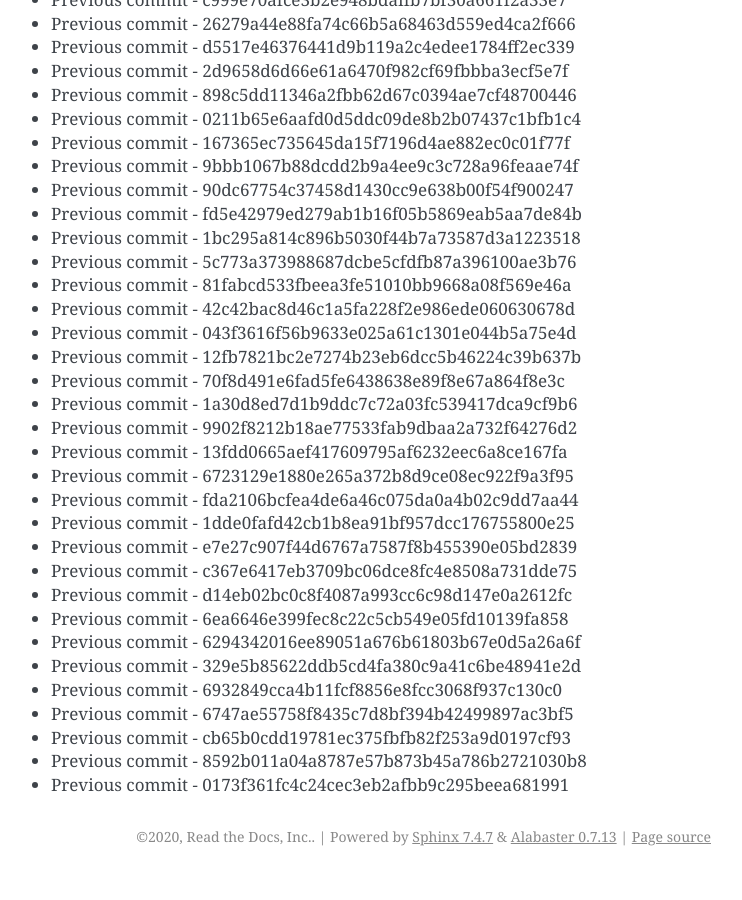
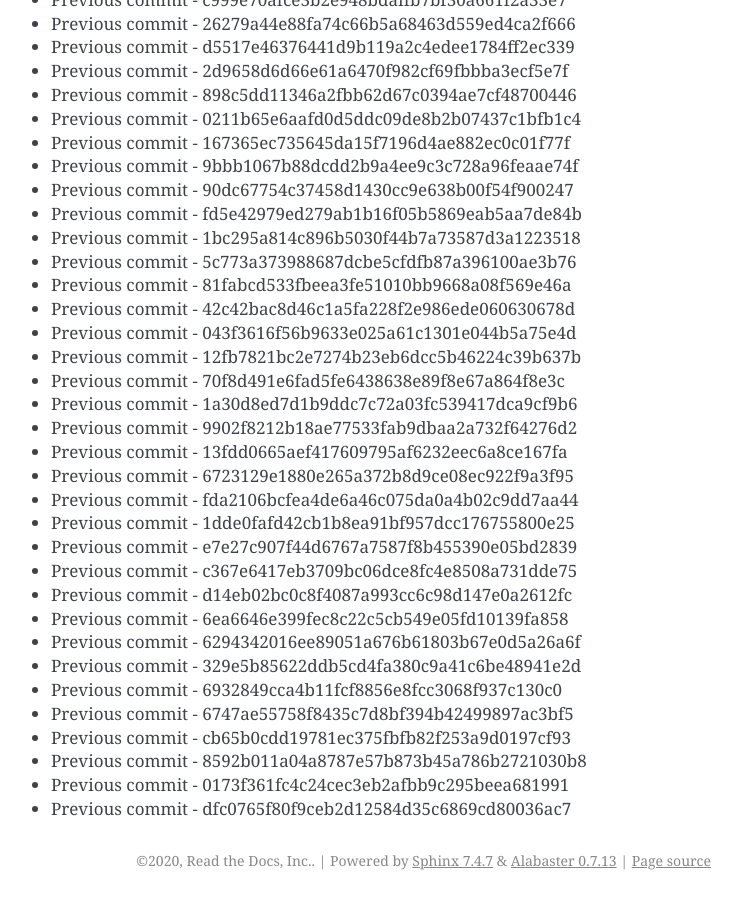
Before and after one commit to readthedocs/rtd-git-stresstest, a Sphinx documentation site: the page built from docs/updates.rst, in a window 1280 px wide and 900 px high, scrolled down 28617 px. Shown: the whole window, without its empty margins (399-1141 px from the left). Built offline with Sphinx 7.4.7, drawn with Linux system fonts in a browser that asks for light colours; before the commit the page ends 29493 px from its top, so only the background shows below that.

Commit message:
Generating commit from previous: dfc0765f80f9ceb2d12584d35c6869cd80036ac7

```diff
--- a/docs/updates.rst
+++ b/docs/updates.rst
@@ -1234,3 +1234,4 @@ It can be tested for any performance characteristics.
 * Previous commit - cb65b0cdd19781ec375fbfb82f253a9d0197cf93
 * Previous commit - 8592b011a04a8787e57b873b45a786b2721030b8
 * Previous commit - 0173f361fc4c24cec3eb2afbb9c295beea681991
+* Previous commit - dfc0765f80f9ceb2d12584d35c6869cd80036ac7
```
